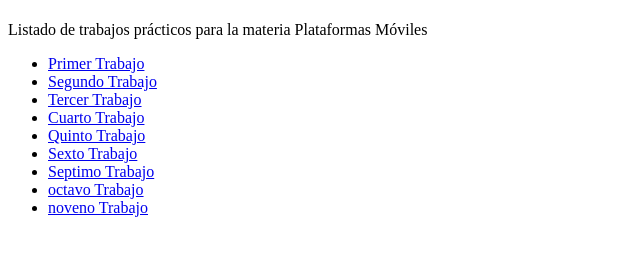
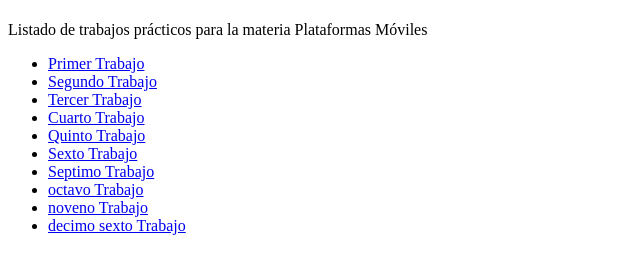
Before and after one commit to lucasespo07/plataformas-moviles-entregas, a plain HTML site: page index.html in a window 1280 px wide. Shown: the part 59-332 px from the top of the page, without its empty margins (0-640 px from the left). Drawn offline with Linux system fonts and the light colour scheme.

Commit message:
Add link for decimo sexto Trabajo

```diff
--- a/index.html
+++ b/index.html
@@ -16,6 +16,7 @@
         <li><a href="tp-7/">Septimo Trabajo</a></li>
         <li><a href="tp-8/">octavo Trabajo</a></li>
         <li><a href="tp-9/">noveno Trabajo</a></li>
+         <li><a href="tp-16/">decimo sexto Trabajo</a></li>
      </ul>
    </body>
 </html>
```
